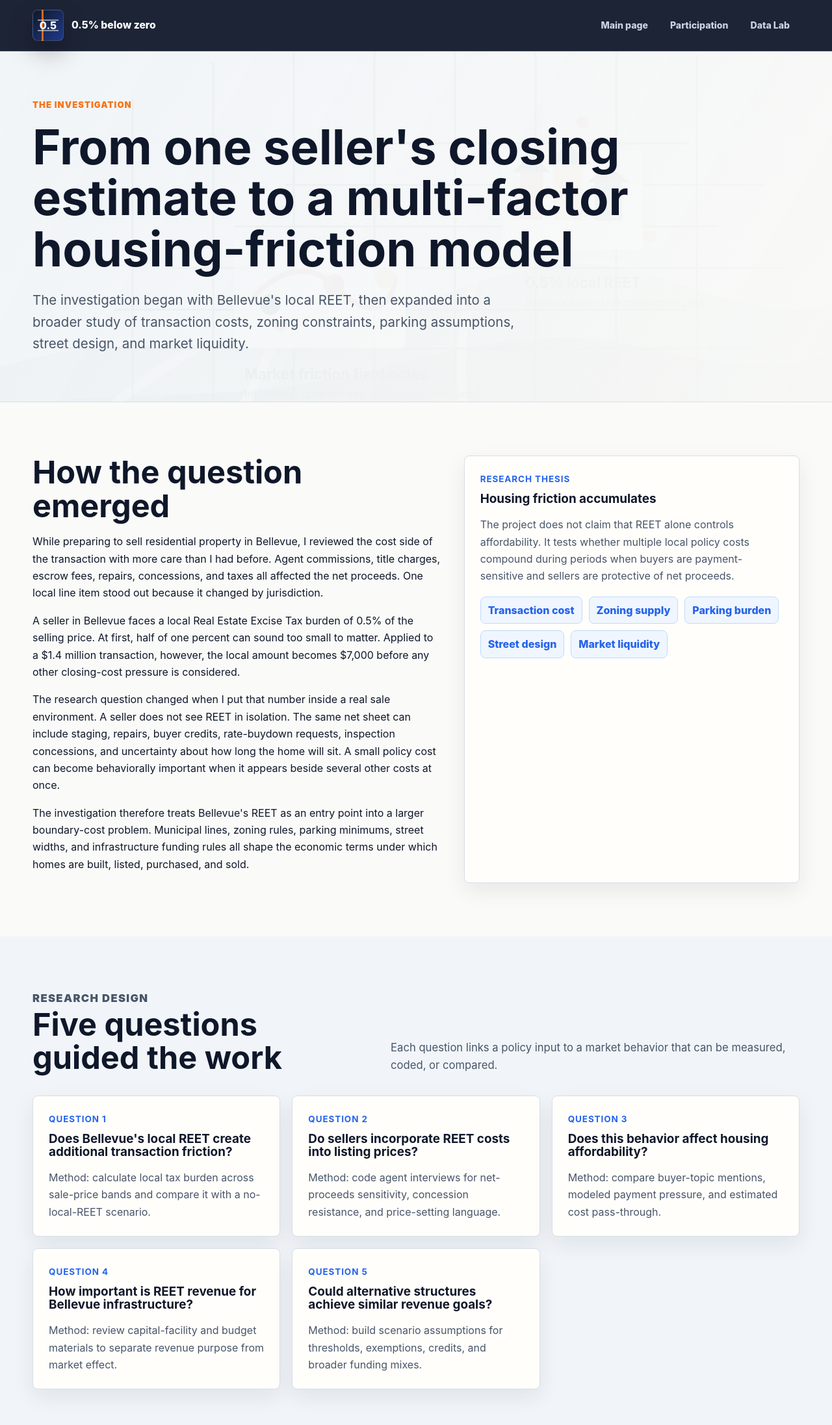
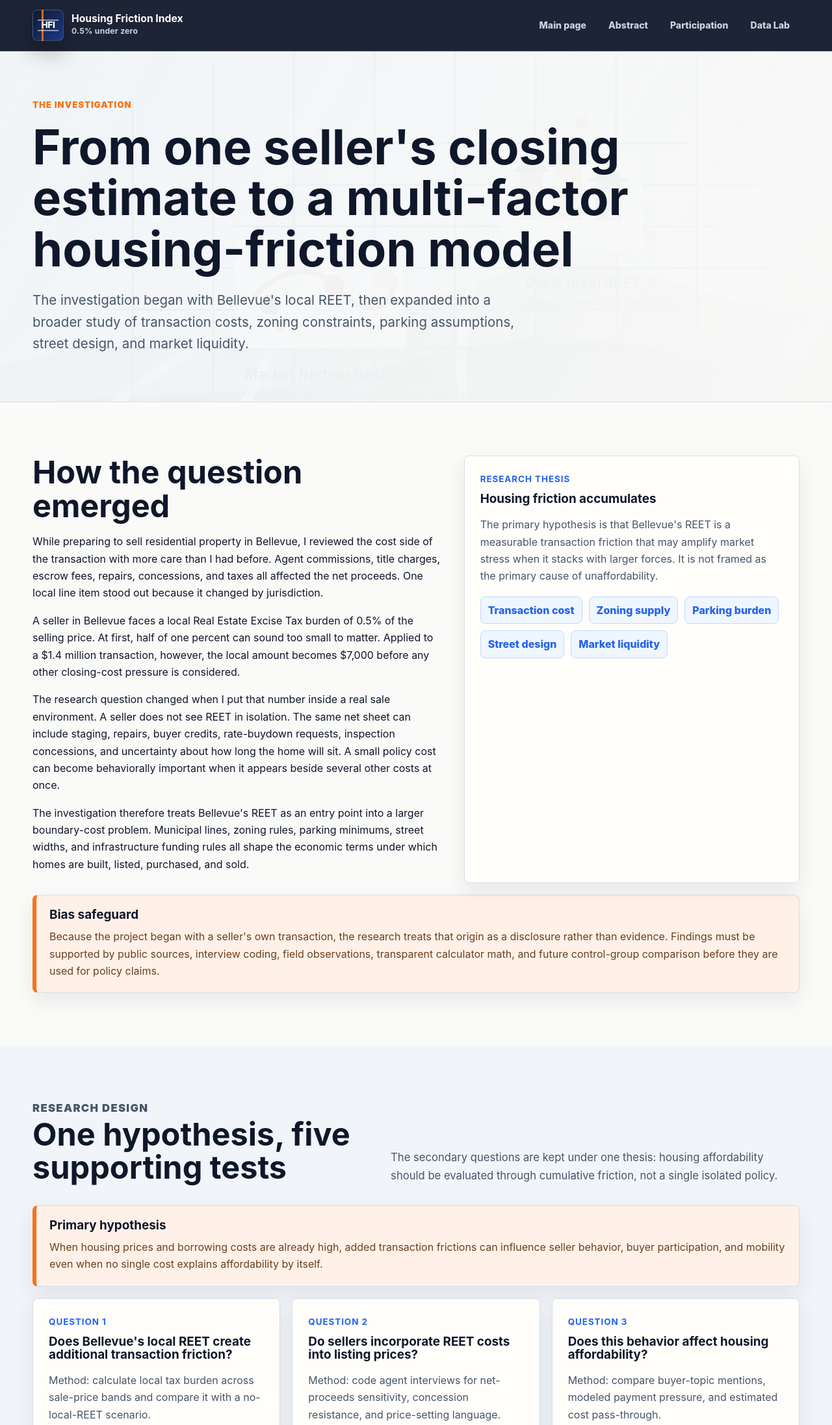
Before and after one commit to henglongdang/Bellevue-Housing, a website: page investigation.html in a window 1280 px wide. Shown: the top 2193 px of the page at 65% size. Drawn offline with Linux system fonts and the light colour scheme.

Commit message:
Update investigation narrative and bias safeguards

```diff
--- a/investigation.html
+++ b/investigation.html
@@ -3,14 +3,17 @@
 <head>
   <meta charset="utf-8">
   <meta name="viewport" content="width=device-width, initial-scale=1">
-  <title>The Investigation | 0.5% below zero</title>
+  <title>The Investigation | Housing Friction Index</title>
   <link rel="stylesheet" href="styles.css">
 </head>
 <body>
   <header class="site-header">
     <nav class="nav">
-      <a class="brand" href="index.html"><span class="brand-mark">0.5</span><span>0.5% below zero</span></a>
-      <div class="nav-links"><a href="index.html">Main page</a><a href="participation.html" target="_blank" rel="noopener">Participation</a><a href="data-lab.html" target="_blank" rel="noopener">Data Lab</a></div>
+      <a class="brand" href="index.html">
+        <span class="brand-mark"><span>HFI</span></span>
+        <span class="brand-text"><b>Housing Friction Index</b><small>0.5% under zero</small></span>
+      </a>
+      <div class="nav-links"><a href="index.html">Main page</a><a href="abstract.html">Abstract</a><a href="participation.html">Participation</a><a href="data-lab.html">Data Lab</a></div>
     </nav>
   </header>
   <main>
@@ -34,15 +37,23 @@
         <aside class="card">
           <strong>Research thesis</strong>
           <h3>Housing friction accumulates</h3>
-          <p>The project does not claim that REET alone controls affordability. It tests whether multiple local policy costs compound during periods when buyers are payment-sensitive and sellers are protective of net proceeds.</p>
+          <p>The primary hypothesis is that Bellevue's REET is a measurable transaction friction that may amplify market stress when it stacks with larger forces. It is not framed as the primary cause of unaffordability.</p>
           <div class="pill-row"><span class="pill">Transaction cost</span><span class="pill">Zoning supply</span><span class="pill">Parking burden</span><span class="pill">Street design</span><span class="pill">Market liquidity</span></div>
         </aside>
+      </div>
+      <div class="research-note" style="margin-top:18px">
+        <h3>Bias safeguard</h3>
+        <p>Because the project began with a seller's own transaction, the research treats that origin as a disclosure rather than evidence. Findings must be supported by public sources, interview coding, field observations, transparent calculator math, and future control-group comparison before they are used for policy claims.</p>
       </div>
     </section>
 
     <section class="band">
       <div class="section">
-        <div class="section-head"><div><p class="eyebrow">Research design</p><h2>Five questions guided the work</h2></div><p>Each question links a policy input to a market behavior that can be measured, coded, or compared.</p></div>
+        <div class="section-head"><div><p class="eyebrow">Research design</p><h2>One hypothesis, five supporting tests</h2></div><p>The secondary questions are kept under one thesis: housing affordability should be evaluated through cumulative friction, not a single isolated policy.</p></div>
+        <div class="research-note" style="margin-bottom:18px">
+          <h3>Primary hypothesis</h3>
+          <p>When housing prices and borrowing costs are already high, added transaction frictions can influence seller behavior, buyer participation, and mobility even when no single cost explains affordability by itself.</p>
+        </div>
         <div class="grid">
           <article class="card"><strong>Question 1</strong><h3>Does Bellevue's local REET create additional transaction friction?</h3><p>Method: calculate local tax burden across sale-price bands and compare it with a no-local-REET scenario.</p></article>
           <article class="card"><strong>Question 2</strong><h3>Do sellers incorporate REET costs into listing prices?</h3><p>Method: code agent interviews for net-proceeds sensitivity, concession resistance, and price-setting language.</p></article>
@@ -78,7 +89,7 @@
         <div class="section-head"><div><p class="eyebrow">Statistical approach</p><h2>What the analysis can and cannot prove</h2></div><p>The exhibit uses correlation-style and regression-style interpretations, but it avoids claiming causation from a small observational project.</p></div>
         <div class="grid">
           <article class="card"><h3>Correlation analysis</h3><p>The modeled correlation between REET exposure and days-on-market pressure is 0.39. That suggests moderate association in the research model, not proof that REET independently causes longer listings.</p></article>
-          <article class="card"><h3>Comparative benchmarks</h3><p>Sale-price bands, ZIP-code friction scores, and neighborhood indicators are benchmarked against each other so the project can identify where cost pressure is concentrated.</p></article>
+          <article class="card"><h3>Control benchmark</h3><p>The next validation step is a matched high-income ZIP in a municipality without local REET over the same time frame. Without that control, the current result remains exploratory.</p></article>
           <article class="card"><h3>Trend analysis</h3><p>The January-June timeline is treated as a market-condition sequence. Rising days-on-market assumptions are paired with interview coding to test whether seller cost sensitivity becomes more visible over time.</p></article>
           <article class="card"><h3>Distribution analysis</h3><p>Parking-cost and visitor-topic distributions are used to show spread, not only averages. This matters because a few high-cost projects can shift feasibility even when the median looks manageable.</p></article>
           <article class="card"><h3>Regression-style interpretation</h3><p>The project reads slope direction and residual risk qualitatively. A larger sample would be needed for formal coefficient estimates, standard errors, and causal identification.</p></article>
@@ -99,9 +110,9 @@
     </section>
 
     <section class="band"><div class="section"><div class="section-head"><div><p class="eyebrow">Timeline</p><h2>January to June 2026</h2></div><p>The work moved from a personal sale question to a documented civic investigation.</p></div><div class="timeline"><div class="timeline-item"><time>Jan 2026</time><div>Initial home sale preparation and closing-cost review.</div></div><div class="timeline-item"><time>Feb 2026</time><div>Discovery of Bellevue's local REET differential and first transaction-cost calculations.</div></div><div class="timeline-item"><time>Apr 2026</time><div>First agent interview, early document review, and initial variable list for the housing-friction index.</div></div><div class="timeline-item"><time>Apr-May 2026</time><div>Open-house observations, visitor concern coding, and street/neighborhood comparison notes.</div></div><div class="timeline-item"><time>May 2026</time><div>Interview series completed with seven real estate professionals and coded into agreement categories.</div></div><div class="timeline-item"><time>Jun 2026</time><div>Policy synthesis, visual exhibit, and civic recommendations drafted.</div></div></div></div></section>
-    <section class="section"><div class="page"><a class="button primary" href="participation.html" target="_blank" rel="noopener">Next: Participation</a></div></section>
+    <section class="section"><div class="page"><a class="button primary" href="participation.html">Next: Participation</a></div></section>
   </main>
-  <footer class="footer"><div class="page"><span>0.5% below zero</span><span>&copy; Henglong Dang 2026</span></div></footer>
+  <footer class="footer"><div class="page"><span>Housing Friction Index</span><span>&copy; Henglong Dang 2026</span></div></footer>
   <script src="site.js"></script>
 </body>
 </html>
```
